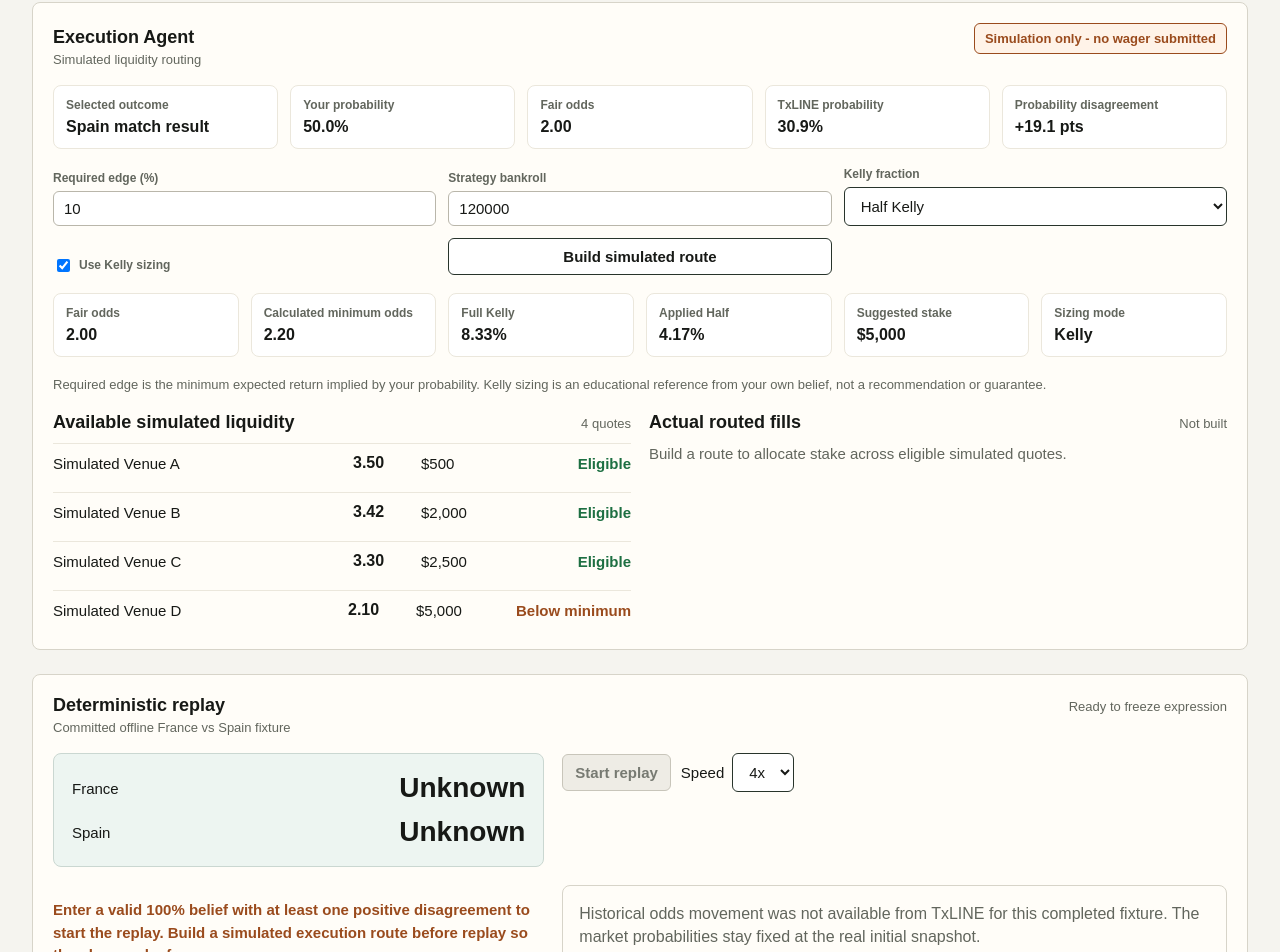
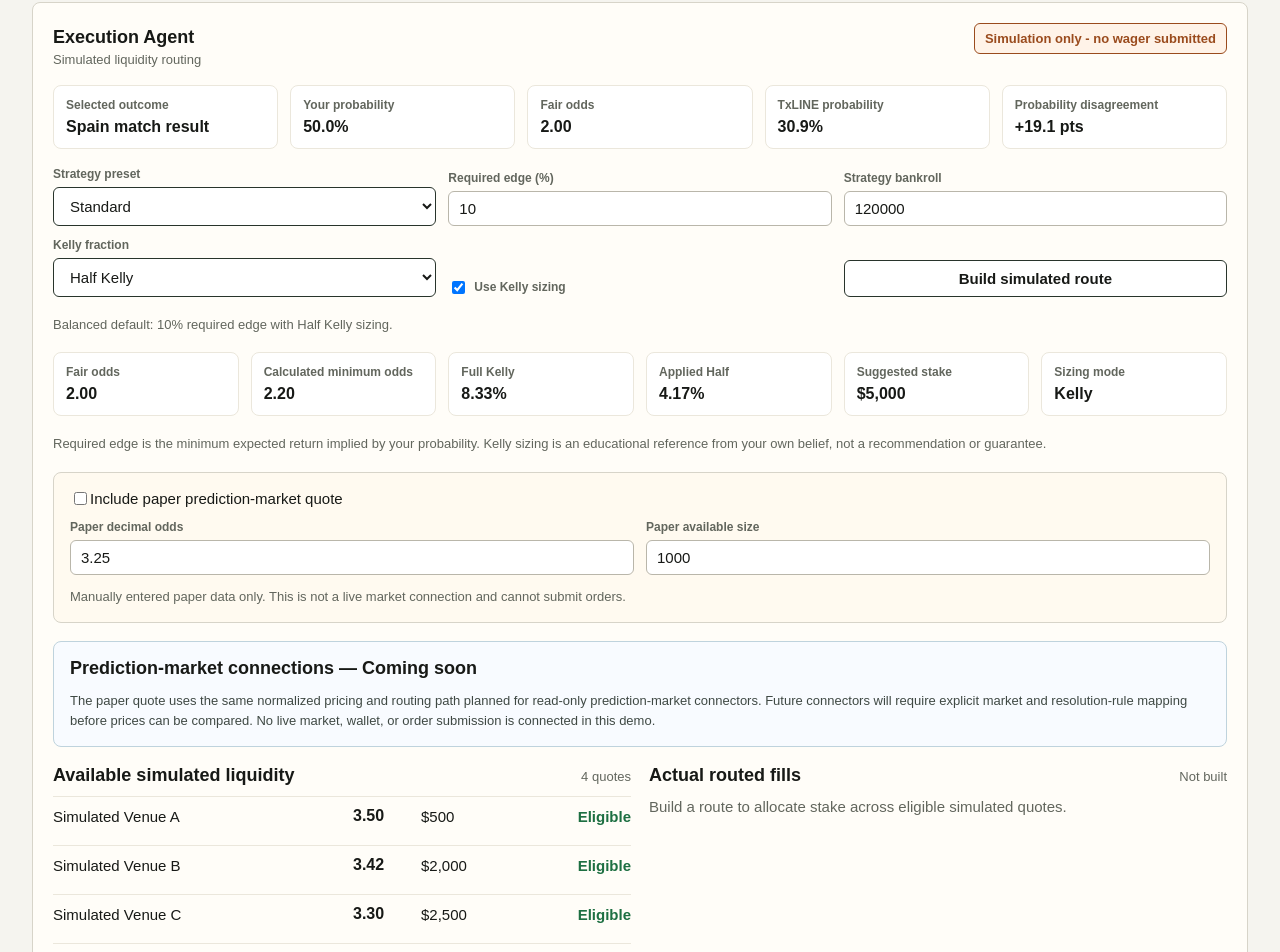
Before and after one commit to DanielTabakman/match-horizon, a Next.js app: page / in a window 1280 px wide. Shown: the part 760-1712 px from the top of the page. Built offline with nearby package versions, Linux system fonts and the light colour scheme.

Commit message:
Add strategy presets and paper quote

```diff
--- a/app/BeliefComparisonClient.tsx
+++ b/app/BeliefComparisonClient.tsx
@@ -1,6 +1,6 @@
 "use client";
 
-import { useEffect, useMemo, useState } from "react";
+import { useEffect, useMemo, useRef, useState } from "react";
 import replayCapture from "../test-fixtures/replay/france-spain-18237038.json";
 import type { Fixture, MarketSnapshot, OutcomeQuote } from "../src/lib/domain";
 import {
@@ -27,6 +27,8 @@ import {
   type KellyMultiplier,
 } from "../src/lib/execution/pricing";
 import { buildExecutionRoute, type ExecutionRoute } from "../src/lib/execution/router";
+import { buildPaperPredictionMarketQuote, isValidPaperQuoteInput } from "../src/lib/execution/paperQuote";
+import { STRATEGY_PRESETS, strategyPresetValues, type StrategyPresetId } from "../src/lib/strategies/presets";
 
 export type SnapshotState =
   | { status: "loading" }
@@ -230,11 +232,19 @@ function ExecutionAgentPanel({
   const [kellyMultiplier, setKellyMultiplier] = useState<KellyMultiplier>("half");
   const [useKellySizing, setUseKellySizing] = useState(true);
   const [manualStake, setManualStake] = useState("5000");
+  const [strategyPresetId, setStrategyPresetId] = useState<StrategyPresetId>("standard");
+  const [includePaperQuote, setIncludePaperQuote] = useState(false);
+  const [paperDecimalOdds, setPaperDecimalOdds] = useState("3.25");
+  const [paperAvailableStake, setPaperAvailableStake] = useState("1000");
+  const lastRouteKey = useRef<string | null>(null);
   const outcomeId = strongestPositive?.outcomeId ?? null;
   const userProbability = strongestPositive?.beliefProbability ?? null;
   const requiredEdge = Number(requiredEdgePercent) / 100;
   const parsedBankroll = Number(bankroll);
   const parsedManualStake = Number(manualStake);
+  const parsedPaperDecimalOdds = Number(paperDecimalOdds);
+  const parsedPaperAvailableStake = Number(paperAvailableStake);
+  const selectedPreset = STRATEGY_PRESETS[strategyPresetId];
   const pricingPolicy = useMemo(() => {
     if (userProbability === null) {
       return null;
@@ -267,6 +277,7 @@ function ExecutionAgentPanel({
     : null;
   const targetStake = useKellySizing ? kellyPolicy?.suggestedStake ?? Number.NaN : parsedManualStake;
   const routeKey = buildExecutionPlanKey({
+    strategyPresetId,
     outcomeId,
     userProbability,
     requiredEdgePercent,
@@ -274,9 +285,19 @@ function ExecutionAgentPanel({
     kellyMultiplier,
     sizingMode: useKellySizing ? "kelly" : "manual",
     manualStake,
+    includePaperQuote,
+    paperDecimalOdds,
+    paperAvailableStake,
   });
+  const paperQuote = buildPaperPredictionMarketQuote({
+    enabled: includePaperQuote,
+    outcomeId,
+    decimalOdds: parsedPaperDecimalOdds,
+    availableStake: parsedPaperAvailableStake,
+  });
+  const quoteBook = paperQuote ? [...DEMO_LIQUIDITY_BOOK, paperQuote] : DEMO_LIQUIDITY_BOOK;
   const outcomeQuotes = outcomeId
-    ? DEMO_LIQUIDITY_BOOK.filter((quote) => quote.outcomeId === outcomeId).sort(
+    ? quoteBook.filter((quote) => quote.outcomeId === outcomeId).sort(
         (left, right) =>
           right.decimalOdds - left.decimalOdds ||
           left.venueId.localeCompare(right.venueId) ||
@@ -289,9 +310,18 @@ function ExecutionAgentPanel({
     Number.isFinite(targetStake) &&
     targetStake > 0 &&
     (!useKellySizing || kellyPolicy !== null);
+  const paperQuoteIsValid = isValidPaperQuoteInput(parsedPaperDecimalOdds, parsedPaperAvailableStake);
 
   useEffect(() => {
-    onPlanChange(null);
+    if (lastRouteKey.current === null) {
+      lastRouteKey.current = routeKey;
+      return;
+    }
+
+    if (lastRouteKey.current !== routeKey) {
+      lastRouteKey.current = routeKey;
+      onPlanChange(null);
+    }
   }, [routeKey, onPlanChange]);
 
   function buildRoute() {
@@ -306,7 +336,7 @@ function ExecutionAgentPanel({
         minimumDecimalOdds: pricingPolicy.minimumDecimalOdds,
         userProbability: strongestPositive.beliefProbability,
       },
-      DEMO_LIQUIDITY_BOOK,
+      quoteBook,
     );
 
     onPlanChange({
@@ -319,6 +349,33 @@ function ExecutionAgentPanel({
       targetStake,
       route,
     });
+  }
+
+  function applyStrategyPreset(nextPresetId: StrategyPresetId) {
+    setStrategyPresetId(nextPresetId);
+    const presetValues = strategyPresetValues(nextPresetId);
+    if (!presetValues) {
+      return;
+    }
+
+    setRequiredEdgePercent(presetValues.requiredEdgePercent.toString());
+    setKellyMultiplier(presetValues.kellyMultiplier);
+    setUseKellySizing(presetValues.useKellySizing);
+  }
+
+  function setCustomRequiredEdge(value: string) {
+    setStrategyPresetId("custom");
+    setRequiredEdgePercent(value);
+  }
+
+  function setCustomKellyMultiplier(value: KellyMultiplier) {
+    setStrategyPresetId("custom");
+    setKellyMultiplier(value);
+  }
+
+  function setCustomUseKellySizing(value: boolean) {
+    setStrategyPresetId("custom");
+    setUseKellySizing(value);
   }
 
   return (
@@ -349,6 +406,18 @@ function ExecutionAgentPanel({
 
           <div className="execution-controls">
             <label>
+              <span>Strategy preset</span>
+              <select
+                aria-label="Strategy preset"
+                value={strategyPresetId}
+                onChange={(event) => applyStrategyPreset(event.target.value as StrategyPresetId)}
+              >
+                <option value="standard">Standard</option>
+                <option value="conservative">Conservative</option>
+                <option value="custom">Custom</option>
+              </select>
+            </label>
+            <label>
               <span>Required edge (%)</span>
               <input
                 aria-label="Required edge percentage"
@@ -357,7 +426,7 @@ function ExecutionAgentPanel({
                 step="0.1"
                 type="number"
                 value={requiredEdgePercent}
-                onChange={(event) => setRequiredEdgePercent(event.target.value)}
+                onChange={(event) => setCustomRequiredEdge(event.target.value)}
               />
             </label>
             <label>
@@ -377,7 +446,7 @@ function ExecutionAgentPanel({
               <select
                 aria-label="Kelly fraction"
                 value={kellyMultiplier}
-                onChange={(event) => setKellyMultiplier(event.target.value as KellyMultiplier)}
+                onChange={(event) => setCustomKellyMultiplier(event.target.value as KellyMultiplier)}
               >
                 <option value="quarter">Quarter Kelly</option>
                 <option value="half">Half Kelly</option>
@@ -389,7 +458,7 @@ function ExecutionAgentPanel({
                 aria-label="Use Kelly sizing"
                 type="checkbox"
                 checked={useKellySizing}
-                onChange={(event) => setUseKellySizing(event.target.checked)}
+                onChange={(event) => setCustomUseKellySizing(event.target.checked)}
               />
               <span>Use Kelly sizing</span>
             </label>
@@ -411,6 +480,9 @@ function ExecutionAgentPanel({
               Build simulated route
             </button>
           </div>
+          <p className="execution-disclaimer">
+            {selectedPreset.description}
+          </p>
 
           <div className="execution-totals pricing-policy">
             <Metric label="Fair odds" value={pricingPolicy ? formatDecimalOdds(pricingPolicy.fairDecimalOdds) : "-"} />
@@ -436,6 +508,61 @@ function ExecutionAgentPanel({
             Required edge is the minimum expected return implied by your probability. Kelly sizing is an educational
             reference from your own belief, not a recommendation or guarantee.
           </p>
+
+          <div className="paper-quote-panel">
+            <label className="toggle-control">
+              <input
+                aria-label="Include paper prediction-market quote"
+                type="checkbox"
+                checked={includePaperQuote}
+                onChange={(event) => setIncludePaperQuote(event.target.checked)}
+              />
+              <span>Include paper prediction-market quote</span>
+            </label>
+            <div className="paper-quote-controls">
+              <label>
+                <span>Paper decimal odds</span>
+                <input
+                  aria-label="Paper prediction-market decimal odds"
+                  inputMode="decimal"
+                  min="1.01"
+                  step="0.01"
+                  type="number"
+                  value={paperDecimalOdds}
+                  onChange={(event) => setPaperDecimalOdds(event.target.value)}
+                />
+              </label>
+              <label>
+                <span>Paper available size</span>
+                <input
+                  aria-label="Paper prediction-market available size"
+                  inputMode="decimal"
+                  min="1"
+                  step="100"
+                  type="number"
+                  value={paperAvailableStake}
+                  onChange={(event) => setPaperAvailableStake(event.target.value)}
+                />
+              </label>
+            </div>
+            <p className="execution-disclaimer">
+              Manually entered paper data only. This is not a live market connection and cannot submit orders.
+            </p>
+            {includePaperQuote && !paperQuoteIsValid ? (
+              <p className="validation" role="alert">
+                Paper quote odds must be greater than 1 and available size must be greater than 0.
+              </p>
+            ) : null}
+          </div>
+
+          <div className="coming-soon-panel">
+            <h3>Prediction-market connections &mdash; Coming soon</h3>
+            <p>
+              The paper quote uses the same normalized pricing and routing path planned for read-only
+              prediction-market connectors. Future connectors will require explicit market and resolution-rule mapping
+              before prices can be compared. No live market, wallet, or order submission is connected in this demo.
+            </p>
+          </div>
 
           <div className="execution-routing-grid">
             <div className="execution-table">
--- a/app/globals.css
+++ b/app/globals.css
@@ -449,6 +449,52 @@ button:disabled {
   font-size: 13px;
 }
 
+.paper-quote-panel,
+.coming-soon-panel {
+  display: grid;
+  gap: 12px;
+  padding: 16px;
+  border: 1px solid #d7d4c9;
+  border-radius: 8px;
+  background: #fffaf0;
+}
+
+.paper-quote-panel .toggle-control {
+  display: grid;
+}
+
+.paper-quote-controls {
+  display: grid;
+  grid-template-columns: repeat(2, minmax(160px, 1fr));
+  gap: 12px;
+}
+
+.paper-quote-controls label {
+  display: grid;
+  gap: 6px;
+}
+
+.paper-quote-controls label span {
+  color: #62665d;
+  font-size: 12px;
+  font-weight: 700;
+}
+
+.coming-soon-panel {
+  background: #f8fbff;
+  border-color: #bfd3dd;
+}
+
+.coming-soon-panel h3 {
+  font-size: 18px;
+}
+
+.coming-soon-panel p {
+  max-width: none;
+  color: #3f4944;
+  font-size: 13px;
+}
+
 .pricing-policy {
   grid-template-columns: repeat(6, minmax(120px, 1fr));
 }
@@ -558,6 +604,10 @@ button:disabled {
     grid-template-columns: 1fr;
   }
 
+  .paper-quote-controls {
+    grid-template-columns: 1fr;
+  }
+
   .execution-row span:last-child {
     justify-self: start;
   }
--- /dev/null
+++ b/src/lib/execution/paperQuote.ts
@@ -0,0 +1,35 @@
+import type { OutcomeQuote } from "../domain";
+import type { SimulatedQuote } from "./router";
+
+export const PAPER_PREDICTION_MARKET_VENUE_ID = "paper-prediction-market";
+export const PAPER_PREDICTION_MARKET_VENUE_LABEL = "Paper Prediction Market";
+export const PAPER_PREDICTION_MARKET_QUOTE_ID = "paper-external-quote";
+
+export function buildPaperPredictionMarketQuote({
+  enabled,
+  outcomeId,
+  decimalOdds,
+  availableStake,
+}: {
+  enabled: boolean;
+  outcomeId: OutcomeQuote["outcomeId"] | null;
+  decimalOdds: number;
+  availableStake: number;
+}): SimulatedQuote | null {
+  if (!enabled || outcomeId === null || !isValidPaperQuoteInput(decimalOdds, availableStake)) {
+    return null;
+  }
+
+  return {
+    quoteId: PAPER_PREDICTION_MARKET_QUOTE_ID,
+    venueId: PAPER_PREDICTION_MARKET_VENUE_ID,
+    venueLabel: PAPER_PREDICTION_MARKET_VENUE_LABEL,
+    outcomeId,
+    decimalOdds,
+    availableStake,
+  };
+}
+
+export function isValidPaperQuoteInput(decimalOdds: number, availableStake: number): boolean {
+  return Number.isFinite(decimalOdds) && decimalOdds > 1 && Number.isFinite(availableStake) && availableStake > 0;
+}
```
Also changed, not shown: src/lib/execution/pricing.ts (+8 -0 lines), 4 other files (tests, documents, lock files or other folders).
